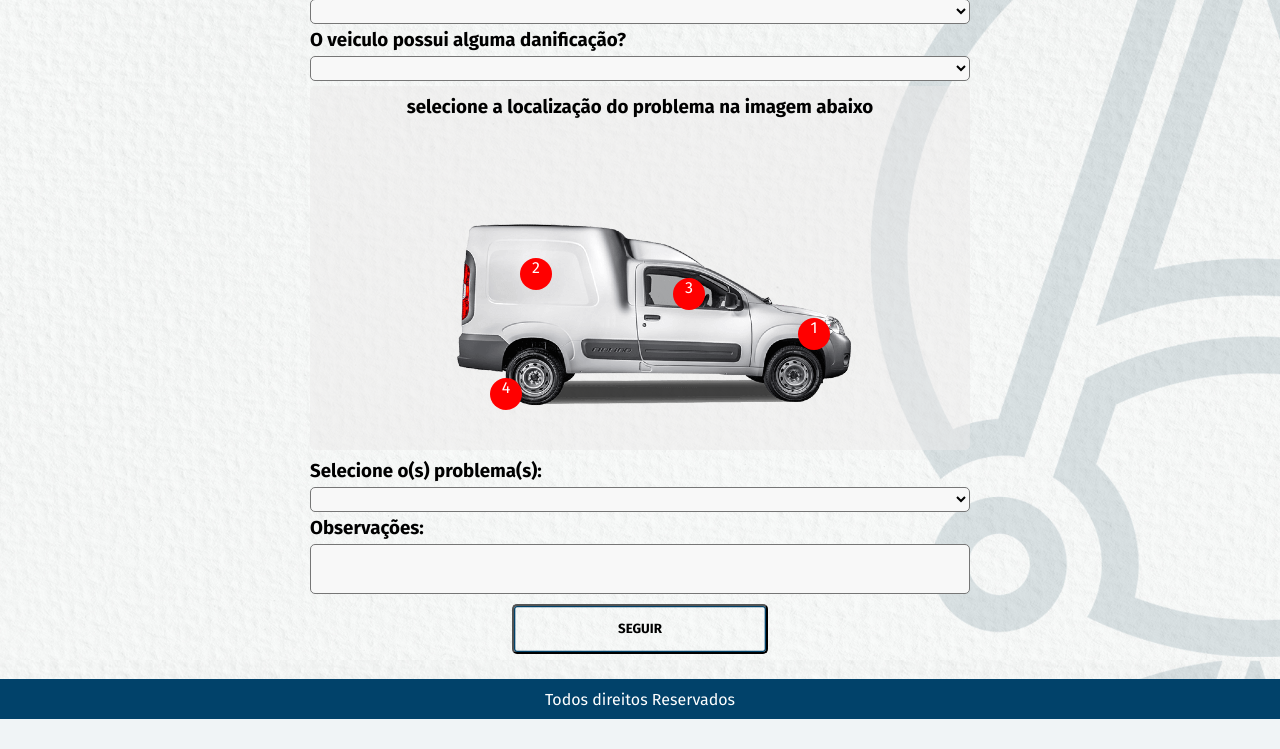
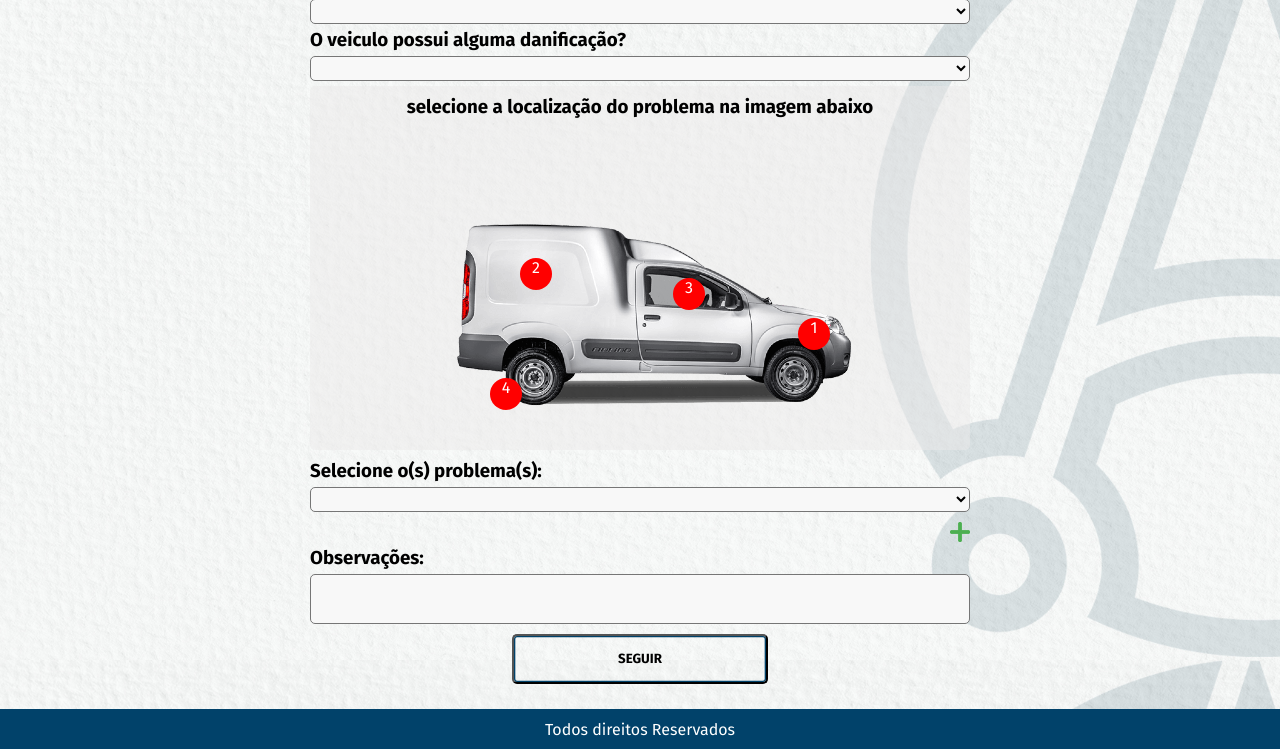
Before and after one commit to FelJohnny/Transporte-check, a PHP site: page /entrega.html in a window 1280 px wide. Shown: the part 140-889 px from the top of the page. Before the commit the page ends 859 px from the top, so only its background shows below. Run offline with PHP 8.4, Linux system fonts and the light colour scheme.

Commit message:
adicionando botão em entrega

```diff
--- a/css/entrega.css
+++ b/css/entrega.css
@@ -98,6 +98,14 @@
 
 }
 
+.add{
+    width: 20px;
+    height: 20px;
+    margin: 5px 0;
+    justify-self: flex-end;
+    cursor: pointer;
+}
+
 #observ{
     font-size: 1rem ;
     padding: 5px;
--- a/entrega.html
+++ b/entrega.html
@@ -99,6 +99,7 @@
                 <option value="41">Limpeza Exterior</option>
                 <option value="42">Chave Ignição</option>
             </select>
+            <img class="add"  src="./img/plus.png" alt="Adicionar problema">
             <h3>Observações:</h3>
             <textarea name="observ" id="observ" cols="30" rows="2"></textarea>
 
```
Also changed, not shown: img/plus.png (added).
